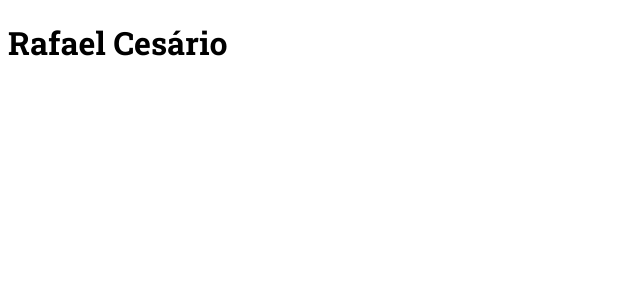
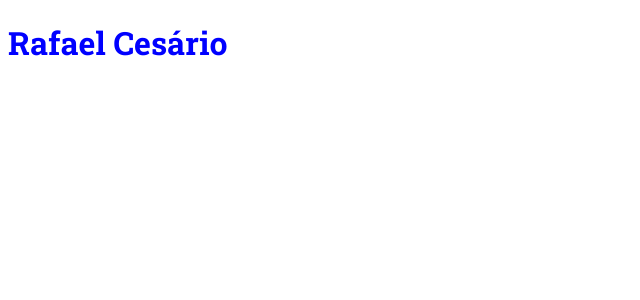
Before and after one commit to Rafael-Cesario/Portfolio, a Next.js app: page / in a window 1280 px wide. Shown: the top 300 px of the page, without its empty margins (0-640 px from the left). Built offline with nearby package versions, Linux system fonts and the light colour scheme.

Commit message:
[ Feat ] Styled components

```diff
--- a/package.json
+++ b/package.json
@@ -17,6 +17,7 @@
     "next": "13.4.19",
     "react": "18.2.0",
     "react-dom": "18.2.0",
+    "styled-components": "^6.0.7",
     "typescript": "5.2.2"
   }
 }
--- a/src/app/layout.tsx
+++ b/src/app/layout.tsx
@@ -1,3 +1,4 @@
+import StyledComponentsRegistry from "@/lib/registry";
 import type { Metadata } from "next";
 import { Roboto_Slab } from "next/font/google";
 
@@ -14,7 +15,9 @@ const roboto_slab = Roboto_Slab({
 export default function RootLayout({ children }: { children: React.ReactNode }) {
 	return (
 		<html lang="pt-br" className={roboto_slab.className}>
-			<body>{children}</body>
+			<body>
+				<StyledComponentsRegistry>{children}</StyledComponentsRegistry>
+			</body>
 		</html>
 	);
 }
--- a/src/app/page.tsx
+++ b/src/app/page.tsx
@@ -1,3 +1,12 @@
-export default function Home() {
-	return <h1>Rafael Cesário</h1>;
-}
+"use client";
+import { styled } from "styled-components";
+
+const StyledTitle = styled.h1`
+	color: blue;
+`;
+
+const Home = () => {
+	return <StyledTitle>Rafael Cesário</StyledTitle>;
+};
+
+export default Home;
--- /dev/null
+++ b/src/lib/registry.tsx
@@ -0,0 +1,18 @@
+"use client";
+import React, { useState } from "react";
+import { useServerInsertedHTML } from "next/navigation";
+import { ServerStyleSheet, StyleSheetManager } from "styled-components";
+
+export default function StyledComponentsRegistry({ children }: { children: React.ReactNode }) {
+	const [styledComponentsStyleSheet] = useState(() => new ServerStyleSheet());
+
+	useServerInsertedHTML(() => {
+		const styles = styledComponentsStyleSheet.getStyleElement();
+		styledComponentsStyleSheet.instance.clearTag();
+		return <>{styles}</>;
+	});
+
+	if (typeof window !== "undefined") return <>{children}</>;
+
+	return <StyleSheetManager sheet={styledComponentsStyleSheet.instance}>{children}</StyleSheetManager>;
+}
```
Also changed, not shown: 1 other file (tests, documents, lock files or other folders).
